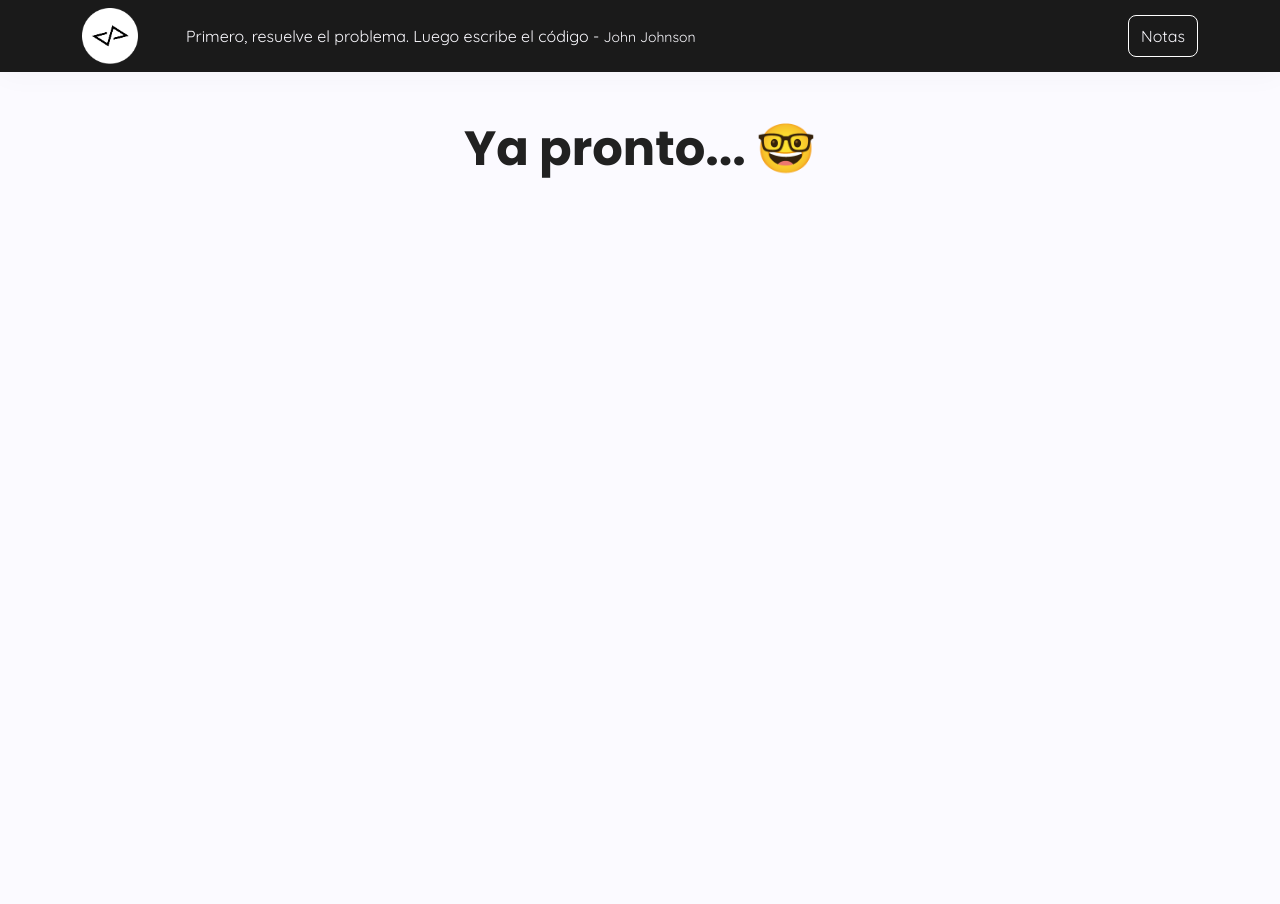
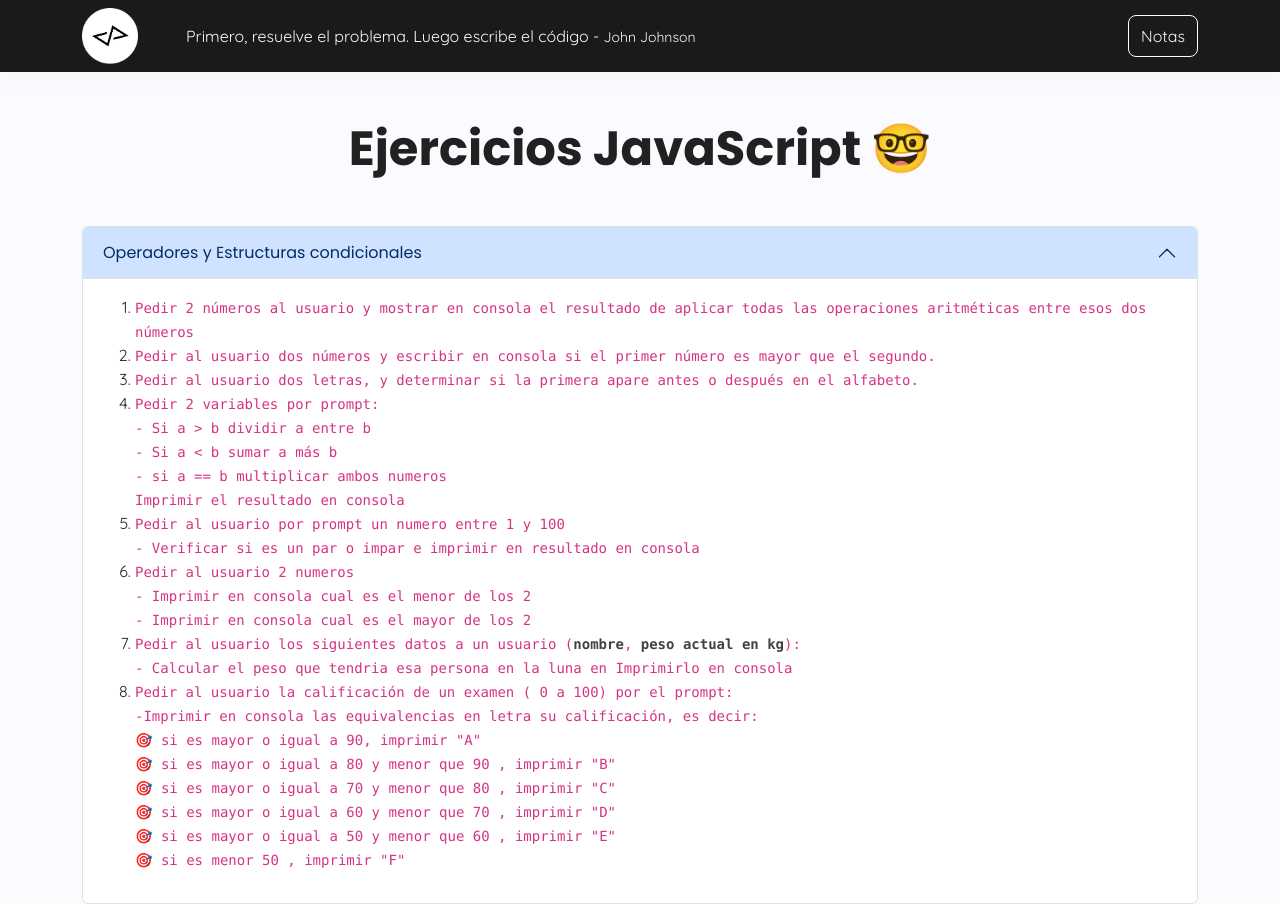
Before and after one commit to EveFer/notes-javascript, a Next.js app: page /js/ejercicios in a window 1280 px wide. Before the commit the page ends 800 px from the top, so only its background shows below. Built offline with nearby package versions, Linux system fonts and the light colour scheme.

Commit message:
[UPDATE] Exercises JS - sesion -conditionales

```diff
--- a/components/Layout.js
+++ b/components/Layout.js
@@ -1,7 +1,12 @@
+import { useEffect } from 'react'
 import Head from 'next/head'
 import Navbar from '../components/Navbar'
 
 export default function Layout ({ children }) {
+  useEffect(() => {
+    typeof document !== undefined ? require('bootstrap/dist/js/bootstrap') : null
+  }, [])
+
   return (
     <>
       <Head>
--- a/pages/js/ejercicios.js
+++ b/pages/js/ejercicios.js
@@ -6,7 +6,97 @@ export default function ejercicips () {
       <section className='container'>
         <div className='row'>
           <div className='col'>
-            <h1 className='text-center mt-5'>Ya pronto... 🤓</h1>
+            <h1 className='text-center my-5'>Ejercicios JavaScript 🤓</h1>
+          </div>
+        </div>
+        <div className='row'>
+          <div className='col'>
+            <div className='accordion' id='accordionExample'>
+              <div className='accordion-item'>
+                <h2 className='accordion-header' id='headingOne'>
+                  <button className='accordion-button' type='button' data-bs-toggle='collapse' data-bs-target='#collapseOne' aria-expanded='true' aria-controls='collapseOne'>
+                    Operadores y Estructuras condicionales
+                  </button>
+                </h2>
+                <div id='collapseOne' className='accordion-collapse collapse show' aria-labelledby='headingOne' data-bs-parent='#accordionExample'>
+                  <div className='accordion-body'>
+                    <ol>
+                      <li><code>Pedir 2 números al usuario y mostrar en consola el resultado de aplicar todas las operaciones aritméticas entre esos dos números</code></li>
+                      <li><code>Pedir al usuario dos números y escribir en consola si el primer número es mayor que el segundo.</code></li>
+                      <li><code>Pedir al usuario dos letras, y determinar si la primera apare antes o después en el alfabeto.</code></li>
+                      <li>
+                        <code>Pedir 2 variables por prompt: <br />
+                          {
+                          '- Si a > b dividir a entre b'
+                          }<br />
+                          {
+                            '- Si a < b sumar a más b'
+                          }<br />
+                          - si a == b multiplicar ambos numeros<br />
+                          Imprimir el resultado en consola
+                        </code>
+                      </li>
+                      <li>
+                        <code>
+                          Pedir al usuario por prompt un numero entre 1 y 100 <br />
+                          - Verificar si es un par o impar e imprimir en resultado en consola
+                        </code>
+                      </li>
+                      <li>
+                        <code>
+                          Pedir al usuario 2 numeros <br />
+                          - Imprimir en consola cual es el menor de los 2 <br />
+                          - Imprimir en consola cual es el mayor de los 2 <br />
+                        </code>
+                      </li>
+                      <li>
+                        <code>
+                          Pedir al usuario los siguientes datos a un usuario (<strong>nombre</strong>, <strong>peso actual en kg</strong>): <br />
+                          - Calcular el peso que tendria esa persona en la luna en Imprimirlo en consola
+                        </code>
+                      </li>
+                      <li>
+                        <code>
+                          Pedir al usuario la calificación de un examen ( 0 a 100) por el prompt: <br />
+                          -Imprimir en consola las equivalencias en letra su calificación, es decir:<br />
+                          🎯 si es mayor o igual a 90, imprimir &quot;A&quot;  <br />
+                          🎯 si es mayor o igual a 80 y menor que 90 , imprimir &quot;B&quot; <br />
+                          🎯 si es mayor o igual a 70 y menor que 80 , imprimir &quot;C&quot; <br />
+                          🎯 si es mayor o igual a 60 y menor que 70 , imprimir &quot;D&quot; <br />
+                          🎯 si es mayor o igual a 50 y menor que 60 , imprimir &quot;E&quot; <br />
+                          🎯 si es menor 50 , imprimir &quot;F&quot;
+                        </code>
+                      </li>
+                    </ol>
+
+                  </div>
+                </div>
+              </div>
+              {/* <div className='accordion-item'>
+                <h2 className='accordion-header' id='headingTwo'>
+                  <button className='accordion-button collapsed' type='button' data-bs-toggle='collapse' data-bs-target='#collapseTwo' aria-expanded='false' aria-controls='collapseTwo'>
+                    Accordion Item #2
+                  </button>
+                </h2>
+                <div id='collapseTwo' className='accordion-collapse collapse' aria-labelledby='headingTwo' data-bs-parent='#accordionExample'>
+                  <div className='accordion-body'>
+                    <strong>This is the second item's accordion body.</strong> It is hidden by default, until the collapse plugin adds the appropriate classes that we use to style each element. These classes control the overall appearance, as well as the showing and hiding via CSS transitions. You can modify any of this with custom CSS or overriding our default variables. It's also worth noting that just about any HTML can go within the <code>.accordion-body</code>, though the transition does limit overflow.
+                  </div>
+                </div>
+              </div> */}
+              {/* <div className='accordion-item'>
+                <h2 className='accordion-header' id='headingThree'>
+                  <button className='accordion-button collapsed' type='button' data-bs-toggle='collapse' data-bs-target='#collapseThree' aria-expanded='false' aria-controls='collapseThree'>
+                    Accordion Item #3
+                  </button>
+                </h2>
+                <div id='collapseThree' className='accordion-collapse collapse' aria-labelledby='headingThree' data-bs-parent='#accordionExample'>
+                  <div className='accordion-body'>
+                    <strong>This is the third item&apos;s accordion body.</strong> It is hidden by default, until the collapse plugin adds the appropriate classes that we use to style each element. These classes control the overall appearance, as well as the showing and hiding via CSS transitions. You can modify any of this with custom CSS or overriding our default variables. It's also worth noting that just about any HTML can go within the <code>.accordion-body</code>, though the transition does limit overflow.
+                  </div>
+                </div>
+              </div> */}
+            </div>
           </div>
         </div>
       </section>
```
